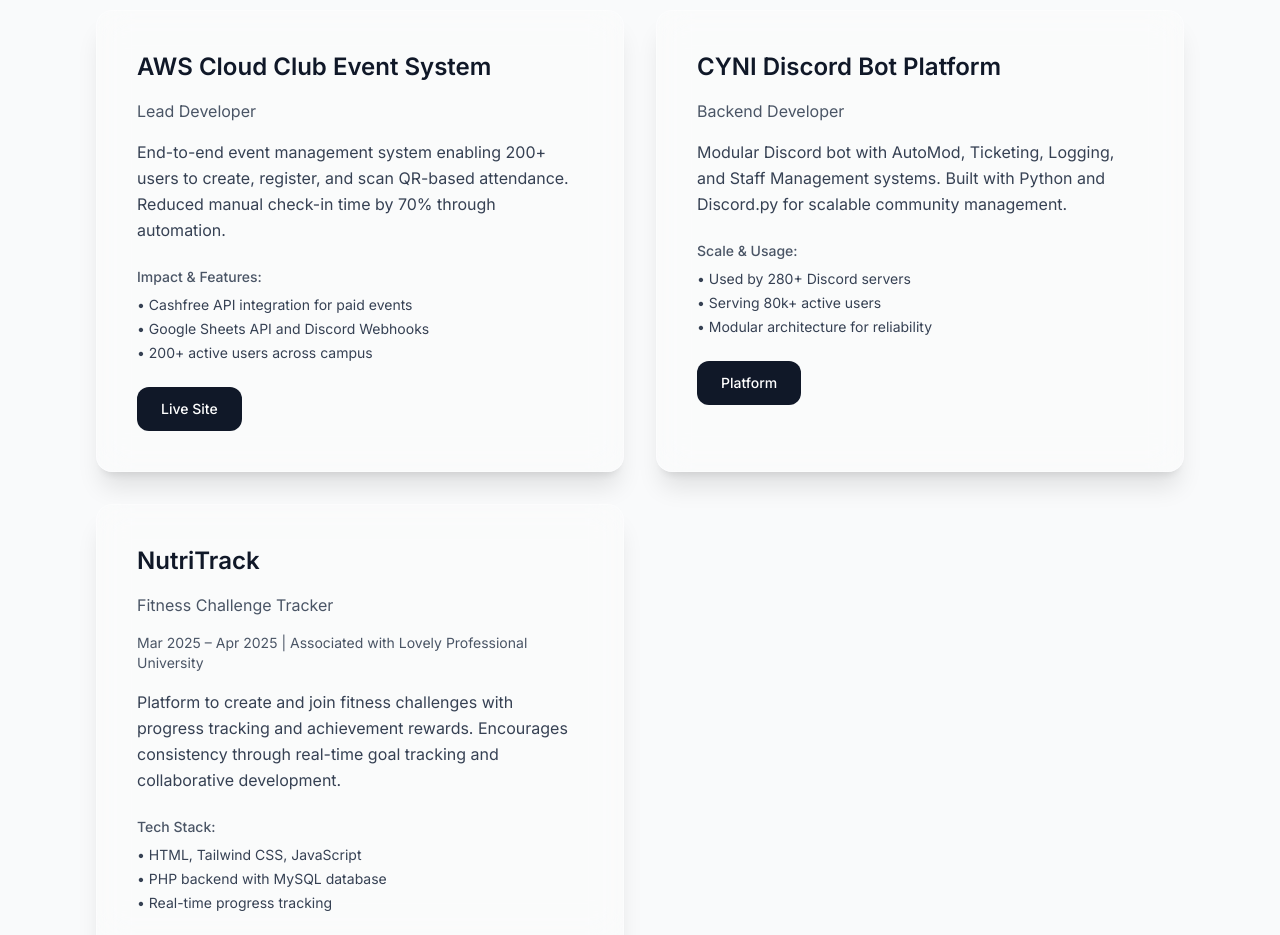
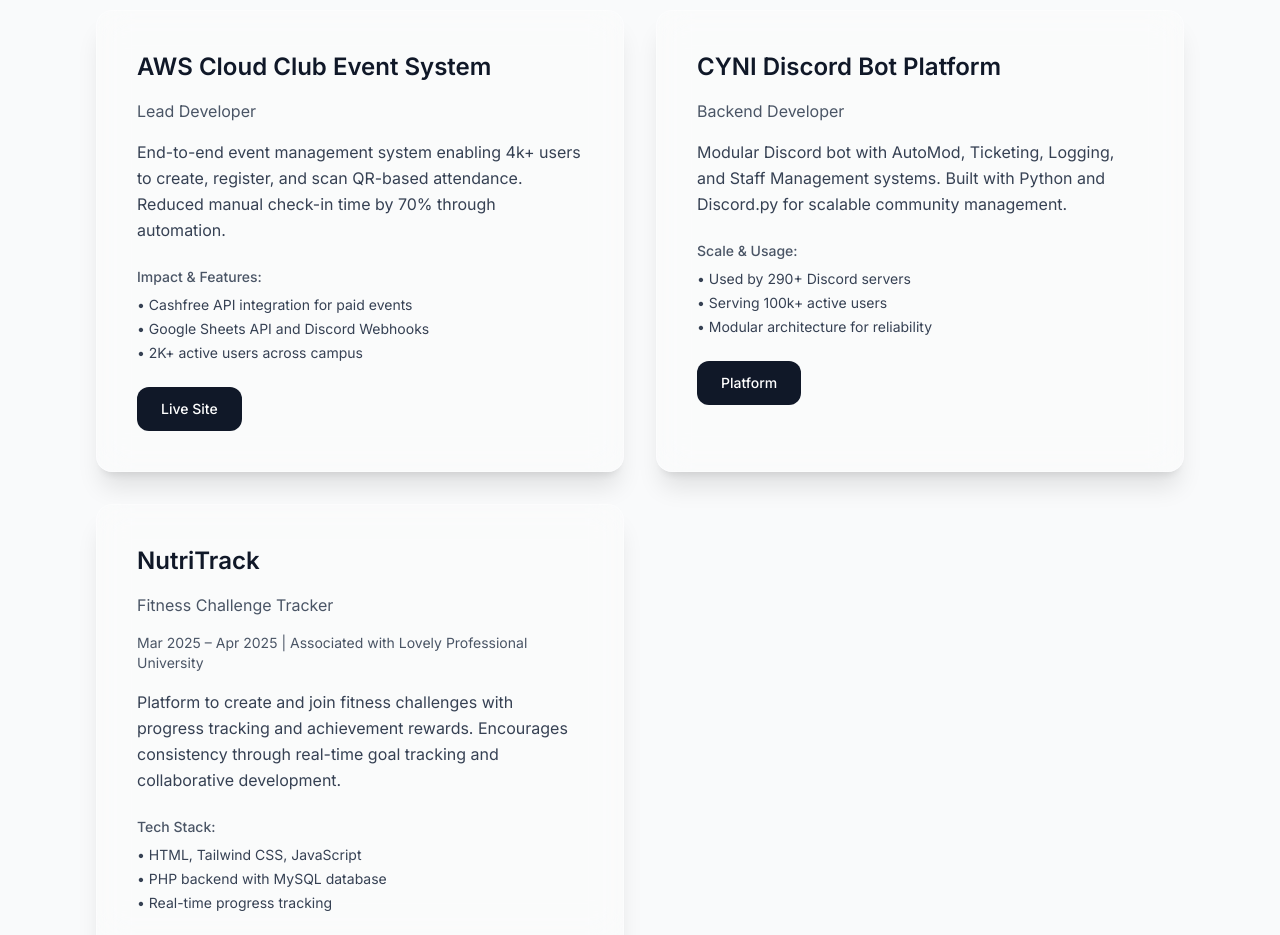
Before and after one commit to shashankpandey04/shashankpandey04.github.io, a plain HTML site: page index.html in a window 1280 px wide. Shown: the part 6360-7295 px from the top of the page. Drawn offline with nearby package versions, Linux system fonts and the light colour scheme.

Commit message:
Number Updates

```diff
--- a/index.html
+++ b/index.html
@@ -516,7 +516,7 @@
           <h3 class="text-2xl font-semibold text-gray-900 mb-4">AWS Cloud Club Event System</h3>
           <p class="text-gray-600 mb-4">Lead Developer</p>
           <p class="text-gray-700 mb-6 leading-relaxed">
-            End-to-end event management system enabling 200+ users to create, register, and scan QR-based attendance.
+            End-to-end event management system enabling 4k+ users to create, register, and scan QR-based attendance.
             Reduced manual check-in time by 70% through automation.
           </p>
           <div class="mb-6">
@@ -524,7 +524,7 @@
             <ul class="text-sm text-gray-700 space-y-1">
               <li>• Cashfree API integration for paid events</li>
               <li>• Google Sheets API and Discord Webhooks</li>
-              <li>• 200+ active users across campus</li>
+              <li>• 2K+ active users across campus</li>
             </ul>
           </div>
           <div class="flex space-x-3">
@@ -545,8 +545,8 @@
           <div class="mb-6">
             <div class="text-sm font-medium text-gray-600 mb-2">Scale & Usage:</div>
             <ul class="text-sm text-gray-700 space-y-1">
-              <li>• Used by 280+ Discord servers</li>
-              <li>• Serving 80k+ active users</li>
+              <li>• Used by 290+ Discord servers</li>
+              <li>• Serving 100k+ active users</li>
               <li>• Modular architecture for reliability</li>
             </ul>
           </div>
```
